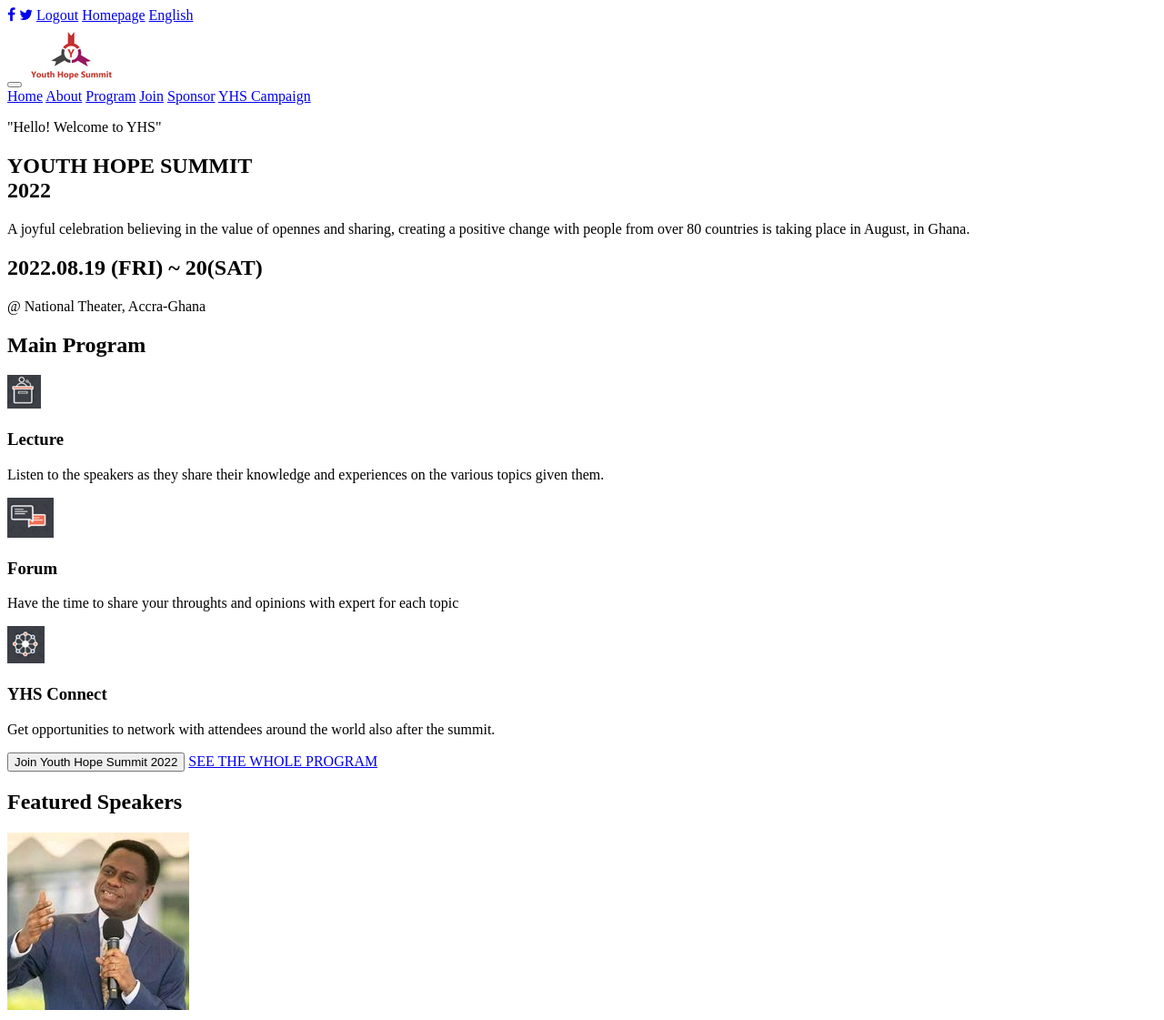
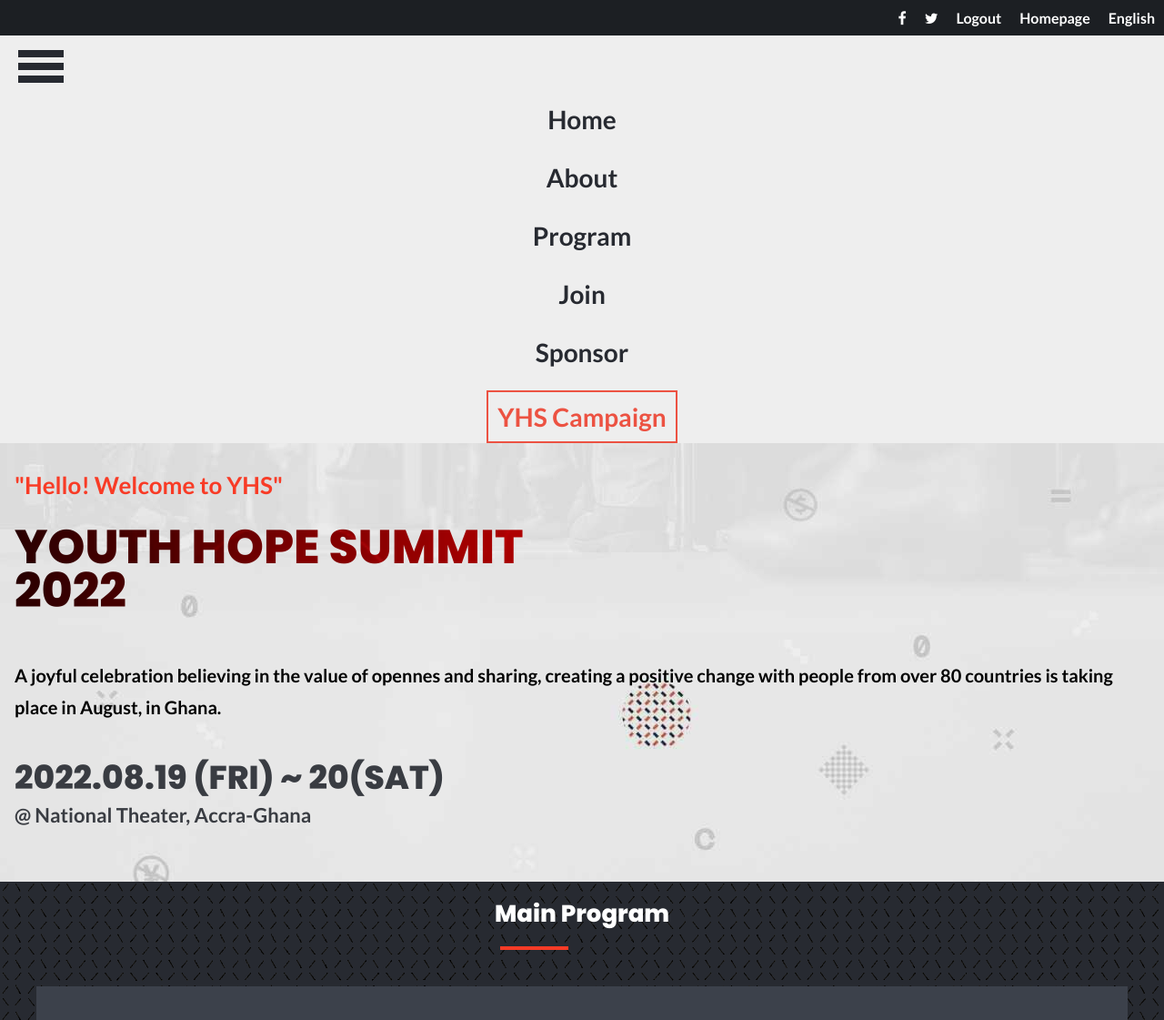
Before and after one commit to principlebrothers/YHS-Conference-website, a website: page index.html in a window 1280 px wide. Shown: the top 1121 px of the page at 91% size. Drawn offline with Linux system fonts and the light colour scheme.

Commit message:
Style the index.html

```diff
--- a/index.html
+++ b/index.html
@@ -20,13 +20,12 @@
       <a class="nav-item" href="#">English</a>
     </nav>
     <nav class="navbar-two">
-      <div class="nav-two-container">
       <div class="navbar-header">
-          <button type="button" class="humburger">
+        <div class="humburger">
           <span class="icon-bar"></span>
           <span class="icon-bar"></span>
           <span class="icon-bar"></span>
-          </button>
+        </div>
         <a id="header-logo" href="index.html"><img src="./img/NewLogo4.png" alt="Logo"></a>
       </div>
       <div class="collapse navbar-collapse" id="myNavbar">
@@ -36,7 +35,6 @@
         <a class="link" href="#">Join</a>
         <a class="link" href="#">Sponsor</a>
         <a href="#" id="campaign" class="link">YHS Campaign</a>
-        </div>
       </div>
     </nav>
   </header>
--- a/style.css
+++ b/style.css
@@ -1 +1,281 @@
 @import url('https://fonts.googleapis.com/css2?family=Lato:wght@700&display=swap');
+@import url('https://fonts.googleapis.com/css2?family=Lato:wght@700&family=Poppins:wght@800&display=swap');
+
+*,
+*::before,
+*::after {
+  margin: 0;
+  box-sizing: border-box;
+}
+
+body {
+  font-family: 'Lato', sans-serif;
+}
+
+.navbar-one {
+  display: none;
+  justify-content: flex-end;
+  background-color: #1c1f23;
+  gap: 20px;
+  padding: 10px;
+}
+
+.nav-item {
+  color: #fff;
+  text-decoration: none;
+  transition: 1s;
+}
+
+.nav-item:hover {
+  transform: scale(1.2);
+  color: #ec6e42;
+}
+
+/* Second Nav Bar */
+.navbar-two {
+  background-color: #eee;
+}
+
+.humburger {
+  width: 90px;
+  height: 70px;
+  padding: 10px;
+}
+
+.icon-bar {
+  display: block;
+  margin: 6px auto;
+  height: 8px;
+  width: 50px;
+  color: #272a31;
+  background-color: #272a31;
+}
+
+#header-logo {
+  display: none;
+}
+
+#myNavbar {
+  display: flex;
+  align-items: center;
+  justify-content: center;
+  flex-direction: column;
+  gap: 20px;
+}
+
+#myNavbar.active {
+  display: none;
+}
+
+.link {
+  padding: 5px;
+  font-size: 28px;
+  font-weight: 800;
+  text-decoration: none;
+  transition: 1s;
+  color: #272a31;
+}
+
+.link:hover {
+  transform: scale(1.2);
+  color: #ec5242;
+}
+
+#campaign {
+  border: 2px solid #ec5242;
+  color: #ec5242;
+  padding: 10px;
+}
+
+/* ############################################# MAIN SECTION ####################################### */
+
+.landing-page-section {
+  background: #eee;
+  background-image: url('./img/landingPage.jpg');
+  background-size: cover;
+  background-blend-mode: multiply;
+}
+
+.greetings {
+  padding-top: 30px;
+  padding-left: 16px;
+  margin-bottom: 12px;
+  color: #f83b26;
+  font-size: 26px;
+  font-weight: 600;
+}
+
+.landing-page-header {
+  font-family: 'Poppins', sans-serif;
+  font-weight: bolder;
+  font-size: 52px;
+  line-height: 48px;
+  background-image: url(./img/red-background-17.png);
+  background-size: cover;
+  padding: 16px;
+  -webkit-background-clip: text;
+  color: #ec5242;
+  -webkit-text-fill-color: transparent;
+}
+
+.landing-page-para {
+  margin-top: 20px;
+  padding: 16px;
+  font-size: 20px;
+  line-height: 35px;
+}
+
+h2 {
+  padding: 16px 16px 0px 16px;
+  font-size: 36px;
+  font-weight: 800;
+  font-family: 'Poppins', sans-serif;
+  color: #393c42;
+}
+
+.location {
+  padding: 0px 16px 60px 16px;
+  font-size: 22px;
+  color: #393c42;
+}
+
+/* ############################################# ACTIVITY SECTION ####################################### */
+
+.activities {
+  background: #272a31;
+  background-image: url(./img/main-section.jpg);
+  background-size: cover;
+  background-blend-mode: darken;
+}
+
+.activities-header {
+  color: #fff;
+  font-size: 26px;
+  text-align: center;
+  position: relative;
+  padding-bottom: 20px;
+}
+
+.activities-header::before {
+  content: '';
+  position: absolute;
+  border: 2px solid #f83b26;
+  width: 75px;
+  bottom: 0px;
+  left: 43%;
+}
+
+.row {
+  display: grid;
+  grid-template-rows: repeat(3, 1fr);
+  row-gap: 15px;
+  padding: 40px;
+}
+
+.col-row {
+  display: flex;
+  justify-content: center;
+  align-items: center;
+  gap: 15px;
+  background-color: #3c414b;
+  padding: 40px;
+}
+
+h3 {
+  color: hsl(11deg 89% 54%);
+  font-size: 24px;
+  font-weight: 700;
+  text-shadow: 1px 1px hsl(0deg 0% 13%);
+}
+
+.col-row p {
+  color: #fff;
+  font-size: 18px;
+}
+
+.join-summit {
+  display: flex;
+  flex-direction: column;
+  justify-content: center;
+  align-items: center;
+}
+
+.join {
+  padding: 28px;
+  font-size: 22px;
+  color: #fff;
+  background-color: #f83b26;
+  border: none;
+  margin-bottom: 36px;
+}
+
+.see-program {
+  display: none;
+}
+
+/* ############################################# SPEAKER SECTION ####################################### */
+
+.speakers-header {
+  text-align: center;
+  font-weight: 100;
+  position: relative;
+  padding-bottom: 16px;
+}
+
+.speakers-header::before {
+  content: '';
+  position: absolute;
+  border: 2px solid #f83b26;
+  width: 75px;
+  bottom: 0px;
+  left: 43%;
+}
+
+.speakers-grid-container {
+  display: grid;
+  grid-template-rows: repeat(4, 1fr);
+  row-gap: 20px;
+  padding: 28px;
+}
+
+.col {
+  display: flex;
+  padding: 12px;
+  gap: 15px;
+  box-shadow: 2px 0px 1px 2px lightgrey;
+  transition: 1s;
+}
+
+.col:hover {
+  transform: scale(1.1);
+}
+
+.profile {
+  padding: 10px;
+  line-height: 33px;
+}
+
+.name-of-speaker {
+  color: #272a31;
+  text-shadow: none;
+}
+
+.persona {
+  color: #f83b26;
+  margin-bottom: 16px;
+}
+
+footer {
+  display: none;
+}
+
+
+/* ############################################# DESKTOP VERSION BEGINS ####################################### */
+
+@media (min-width: 768px) {
+  .navbar-one {
+    display: flex;
+  }
+
+
+}
```
Also changed, not shown: img/Backgrounds_Orange.png (added), img/red-background-17.png (added). Lines whose indentation alone changed are shown as unchanged.
